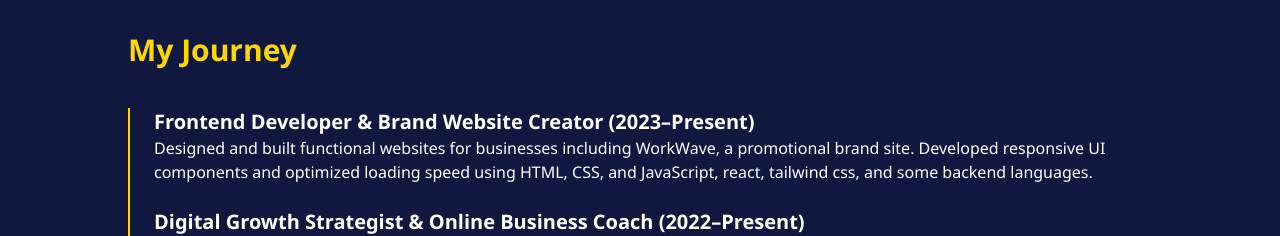
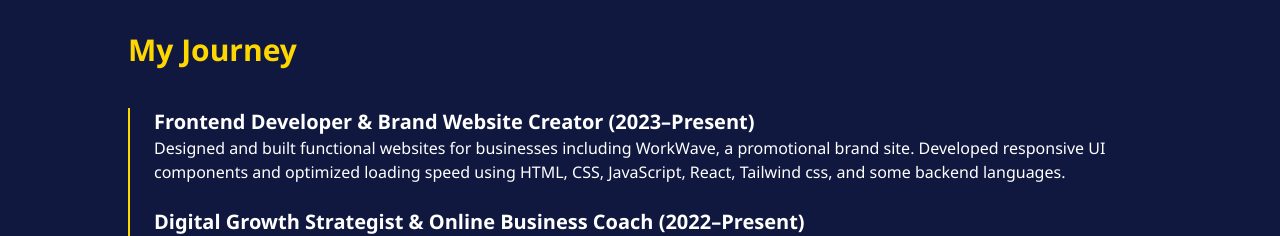
Before and after one commit to AaiJay1/Josephaaijay, a plain HTML site: page index.html in a window 1280 px wide. Shown: the part 4520-4756 px from the top of the page. Drawn offline with nearby package versions, Linux system fonts and the light colour scheme.

Commit message:
Update index.html

```diff
--- a/index.html
+++ b/index.html
@@ -322,7 +322,7 @@ This portfolio is a glimpse into my work, my process, and the value I bring. Let
 
       <li>
         <h3 class="text-xl font-semibold">Frontend Developer & Brand Website Creator (2023–Present)</h3>
-        <p>Designed and built functional websites for businesses including WorkWave, a promotional brand site. Developed responsive UI components and optimized loading speed using HTML, CSS, and JavaScript, react, tailwind css, and some backend languages.</p>
+        <p>Designed and built functional websites for businesses including WorkWave, a promotional brand site. Developed responsive UI components and optimized loading speed using HTML, CSS, JavaScript, React, Tailwind css, and some backend languages.</p>
       </li>
 
       <li>
```
